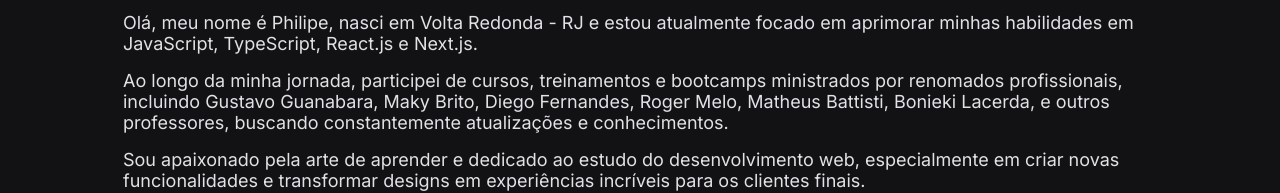
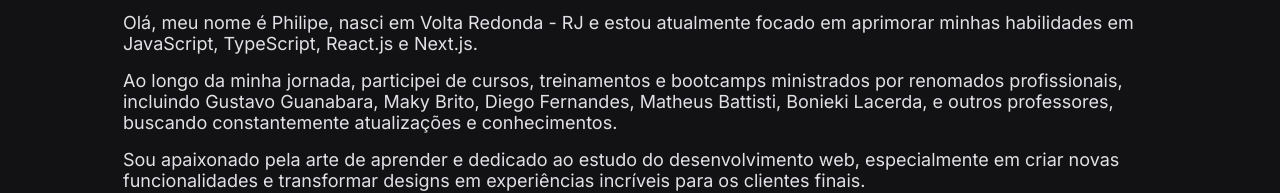
Before and after one commit to philipef-dev/philipef-dev-portfolio, a React (Vite) app: page / in a window 1280 px wide. Shown: the part 529-722 px from the top of the page. Built offline with nearby package versions, Linux system fonts and the light colour scheme.

Commit message:
Feat: about

```diff
--- a/src/App.jsx
+++ b/src/App.jsx
@@ -217,7 +217,7 @@
             Olá, meu nome é Philipe, nasci em Volta Redonda - RJ e estou atualmente focado em aprimorar minhas habilidades em JavaScript, TypeScript, React.js e Next.js.
           </p>
           <p>
-            Ao longo da minha jornada, participei de cursos, treinamentos e bootcamps ministrados por renomados profissionais, incluindo Gustavo Guanabara, Maky Brito, Diego Fernandes, Roger Melo, Matheus Battisti, Bonieki Lacerda, e outros professores, buscando constantemente atualizações e conhecimentos.
+            Ao longo da minha jornada, participei de cursos, treinamentos e bootcamps ministrados por renomados profissionais, incluindo Gustavo Guanabara, Maky Brito, Diego Fernandes, Matheus Battisti, Bonieki Lacerda, e outros professores, buscando constantemente atualizações e conhecimentos.
           </p>
           <p> Sou apaixonado pela arte de aprender e dedicado ao estudo do desenvolvimento web, especialmente em criar novas funcionalidades e transformar designs em experiências incríveis para os clientes finais.
           </p>
```
